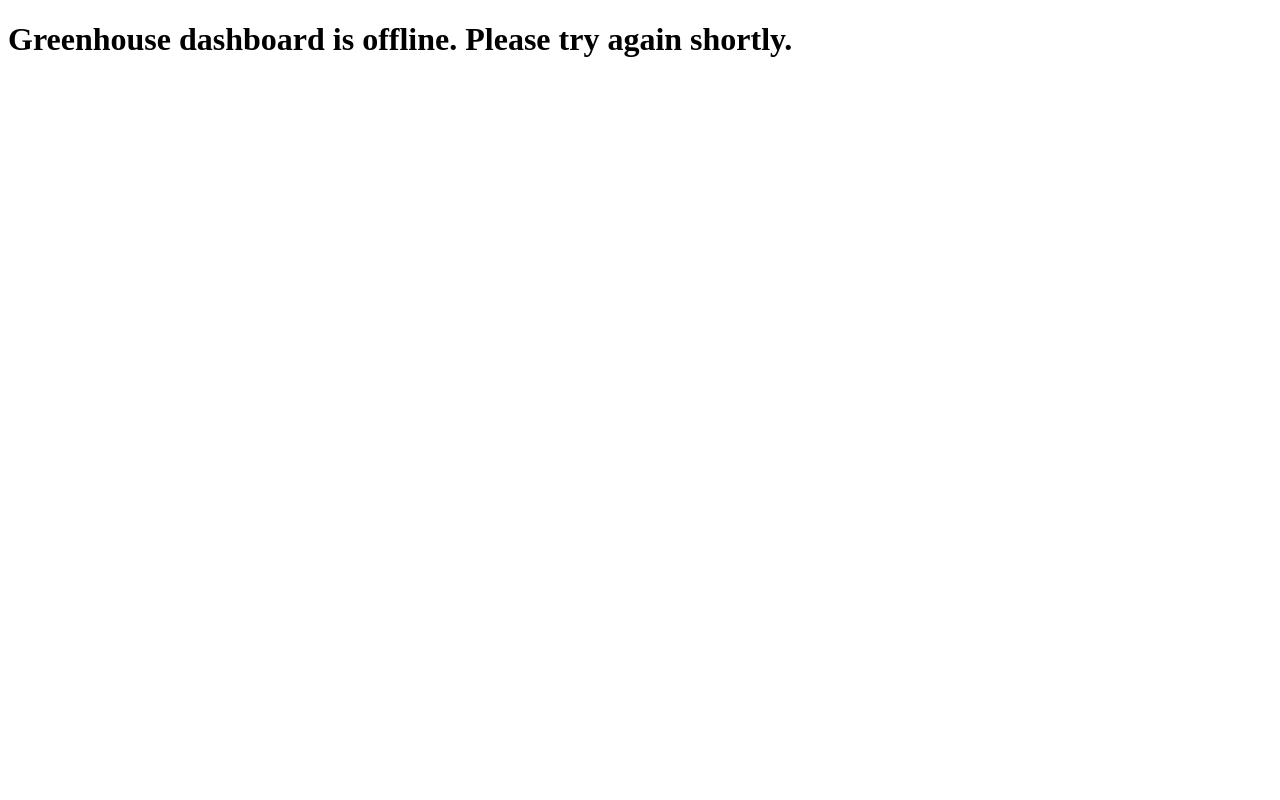
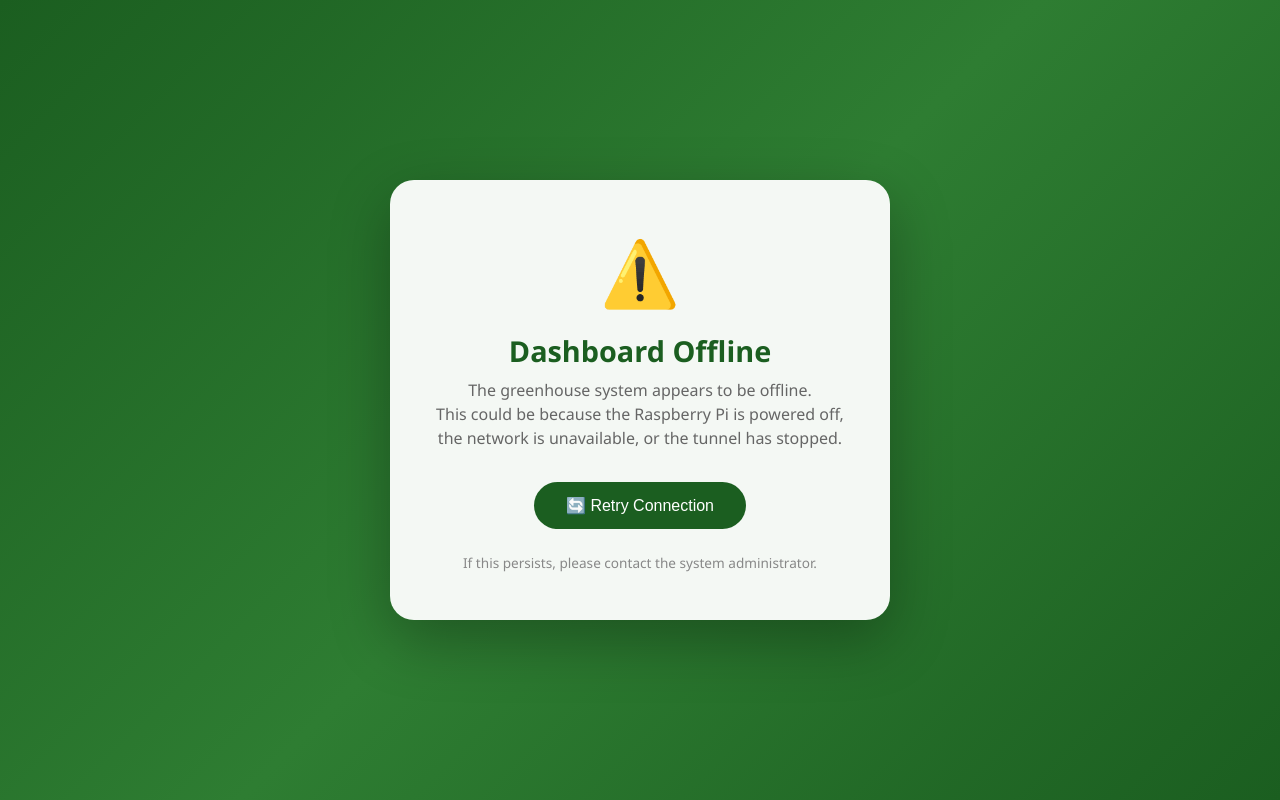
Before and after one commit to Rensushii/ECOFLOW-Greenhouse, a plain HTML site: page index.html in a window 1280 px wide. Drawn offline with Linux system fonts and the light colour scheme; no server answers.

Commit message:
error ui

```diff
--- a/index.html
+++ b/index.html
@@ -1,32 +1,143 @@
 <!DOCTYPE html>
-<html>
+<html lang="en">
 <head>
   <meta charset="UTF-8">
+  <meta name="viewport" content="width=device-width, initial-scale=1.0">
   <meta http-equiv="Cache-Control" content="no-cache, no-store, must-revalidate">
   <meta http-equiv="Pragma" content="no-cache">
   <meta http-equiv="Expires" content="0">
   <title>Greenhouse Dashboard</title>
+  <style>
+    * { margin: 0; padding: 0; box-sizing: border-box; }
+    body {
+      font-family: 'Segoe UI', system-ui, -apple-system, sans-serif;
+      background: linear-gradient(135deg, #1b5e20 0%, #2e7d32 50%, #1b5e20 100%);
+      min-height: 100vh;
+      display: flex;
+      align-items: center;
+      justify-content: center;
+      margin: 0;
+      padding: 20px;
+    }
+    .container {
+      background: rgba(255, 255, 255, 0.95);
+      backdrop-filter: blur(10px);
+      border-radius: 24px;
+      padding: 3rem 2rem;
+      max-width: 500px;
+      width: 100%;
+      text-align: center;
+      box-shadow: 0 20px 60px rgba(0,0,0,0.3);
+      animation: fadeIn 0.5s ease;
+    }
+    .icon {
+      font-size: 4rem;
+      margin-bottom: 1rem;
+    }
+    h1 {
+      color: #1b5e20;
+      font-size: 1.8rem;
+      margin-bottom: 0.5rem;
+    }
+    .status {
+      color: #666;
+      font-size: 1rem;
+      margin-bottom: 2rem;
+      line-height: 1.5;
+    }
+    .retry-btn {
+      background: #1b5e20;
+      color: white;
+      border: none;
+      padding: 14px 32px;
+      font-size: 1rem;
+      border-radius: 50px;
+      cursor: pointer;
+      transition: background 0.3s, transform 0.2s;
+      display: inline-flex;
+      align-items: center;
+      gap: 8px;
+      margin-bottom: 1.5rem;
+    }
+    .retry-btn:hover {
+      background: #2e7d32;
+      transform: translateY(-2px);
+    }
+    .retry-btn:active {
+      transform: translateY(0);
+    }
+    .loader {
+      display: inline-block;
+      width: 16px;
+      height: 16px;
+      border: 2px solid rgba(255,255,255,0.3);
+      border-radius: 50%;
+      border-top-color: white;
+      animation: spin 0.8s linear infinite;
+      margin-right: 6px;
+    }
+    .hidden { display: none; }
+    @keyframes spin { to { transform: rotate(360deg); } }
+    @keyframes fadeIn { from { opacity: 0; transform: translateY(20px); } to { opacity: 1; transform: translateY(0); } }
+
+    @media (max-width: 480px) {
+      .container { padding: 2rem 1.5rem; }
+      h1 { font-size: 1.5rem; }
+    }
+  </style>
 </head>
 <body>
-  <p>Redirecting to greenhouse dashboard...</p>
+  <div class="container" id="redirectContainer">
+    <!-- Redirecting state -->
+    <div id="redirectState">
+      <div class="icon">🌿</div>
+      <h1>EcoFlow Greenhouse</h1>
+      <p class="status">Connecting to live dashboard…</p>
+      <div class="loader"></div>
+    </div>
+
+    <!-- Offline state (hidden by default) -->
+    <div id="offlineState" class="hidden">
+      <div class="icon">⚠️</div>
+      <h1>Dashboard Offline</h1>
+      <p class="status">
+        The greenhouse system appears to be offline.<br>
+        This could be because the Raspberry Pi is powered off,<br>
+        the network is unavailable, or the tunnel has stopped.
+      </p>
+      <button class="retry-btn" onclick="window.location.reload()">
+        🔄 Retry Connection
+      </button>
+      <p style="color: #888; font-size: 0.85rem;">
+        If this persists, please contact the system administrator.
+      </p>
+    </div>
+  </div>
+
   <script>
     (function() {
-      // Bypass browser cache by adding a random query parameter
       var cacheBuster = Date.now();
       var gistUrl = 'https://gist.githubusercontent.com/Rensushii/02945cbdc4abe5148470106e8a8648b8/raw/tunnel_url.txt?t=' + cacheBuster;
 
       fetch(gistUrl)
-        .then(response => response.text())
-        .then(url => {
+        .then(function(response) {
+          if (!response.ok) throw new Error('Gist fetch failed');
+          return response.text();
+        })
+        .then(function(url) {
           var trimmed = url.trim();
           if (trimmed.startsWith('https://')) {
+            // Success: redirect to dashboard
             window.location.replace(trimmed);
           } else {
-            document.body.innerHTML = '<h1>Greenhouse dashboard is offline. Please try again shortly.</h1>';
+            // Invalid URL in Gist
+            throw new Error('Invalid URL');
           }
         })
         .catch(function() {
-          document.body.innerHTML = '<h1>Greenhouse dashboard is offline. Please try again shortly.</h1>';
+          // Show offline UI
+          document.getElementById('redirectState').classList.add('hidden');
+          document.getElementById('offlineState').classList.remove('hidden');
         });
     })();
   </script>
```
